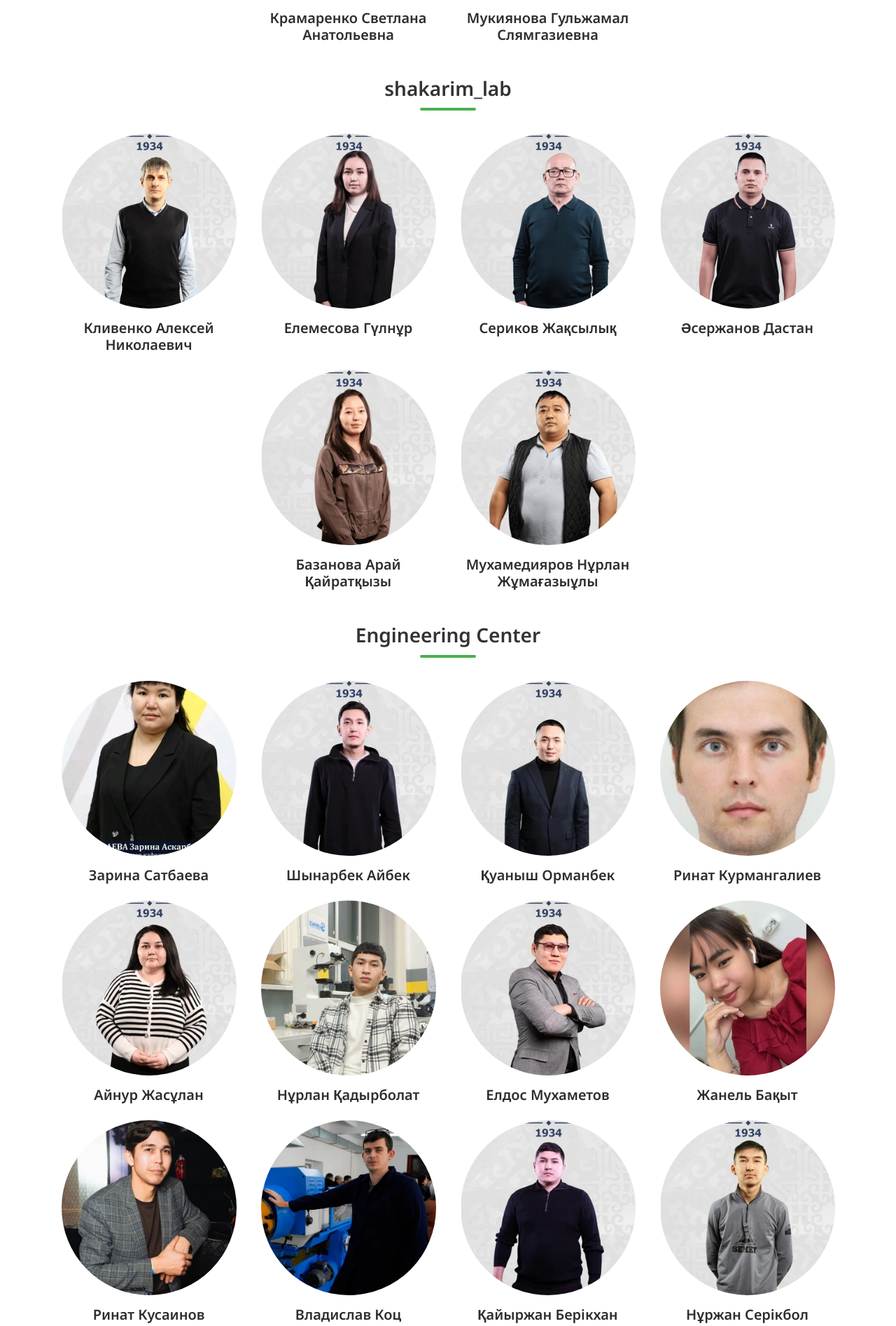
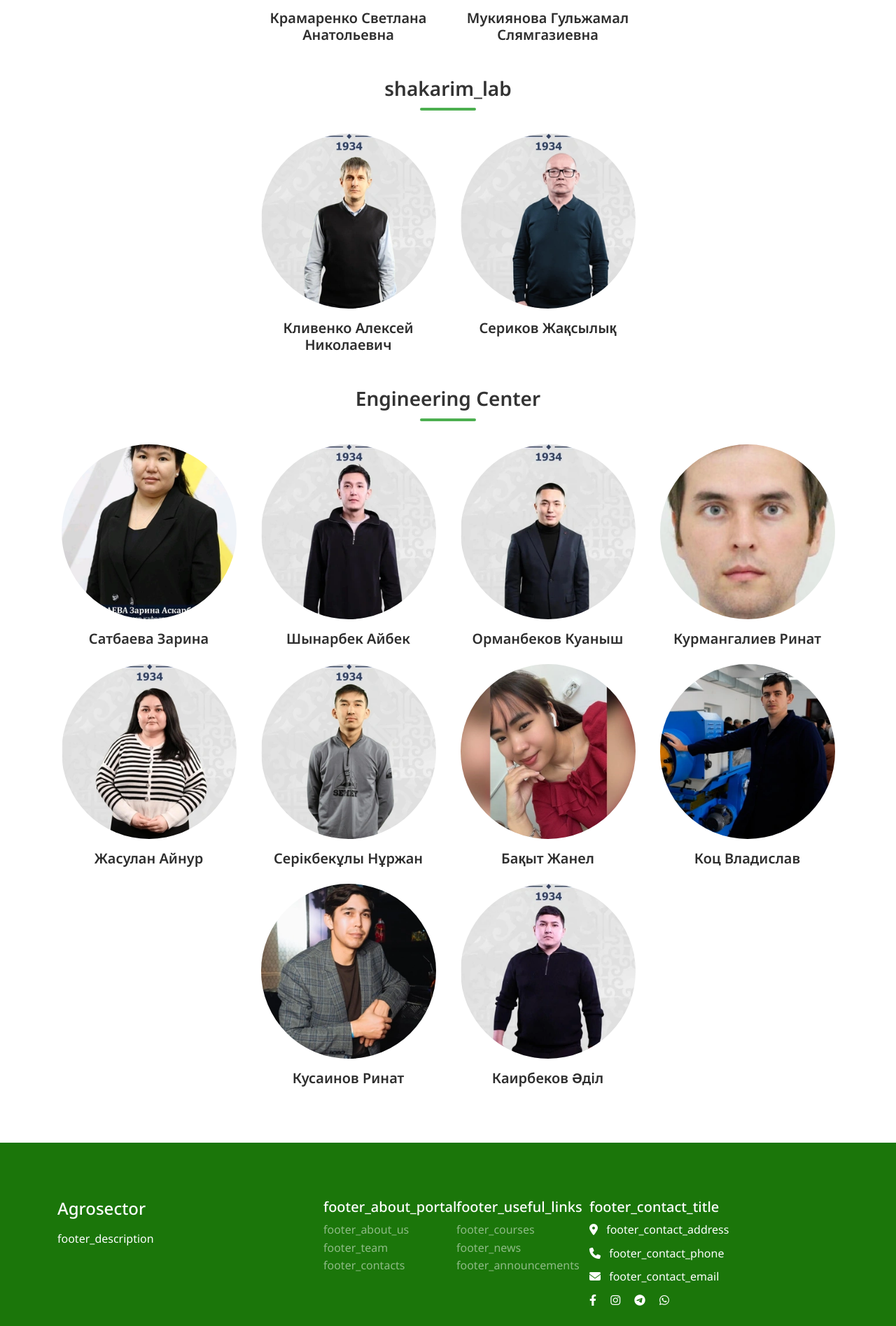
Before and after one commit to Nurtugang/agrohub, a Django app: page /team/ in a window 1280 px wide. Shown: the part 2275-4170 px from the top of the page at 70% size. Run offline with Django 4.2, Linux system fonts and the light colour scheme; some libraries are stand-ins or nearby versions.

Commit message:
Актуальный состав

```diff
--- a/main_app/templates/team.html
+++ b/main_app/templates/team.html
@@ -183,32 +183,8 @@
                 </div>
                 <div class="col-lg-3 col-md-6 col-sm-6">
                     <div class="text-center">
-                        <div class="circle-avatar mb-3" style="background-image: url('{% static 'images/team/shakarimlab/ShakarimLab2.webp' %}'); background-position: center; background-size: cover;"></div>
-                        <div class="circle-name">Елемесова Гүлнұр</div>
-                    </div>
-                </div>
-                <div class="col-lg-3 col-md-6 col-sm-6">
-                    <div class="text-center">
                         <div class="circle-avatar mb-3" style="background-image: url('{% static 'images/team/shakarimlab/ShakarimLab3.webp' %}'); background-position: center; background-size: cover;"></div>
                         <div class="circle-name">Сериков Жақсылық</div>
-                    </div>
-                </div>
-                <div class="col-lg-3 col-md-6 col-sm-6">
-                    <div class="text-center">
-                        <div class="circle-avatar mb-3" style="background-image: url('{% static 'images/team/shakarimlab/ShakarimLab4.webp' %}'); background-position: center; background-size: cover;"></div>
-                        <div class="circle-name">Әсержанов Дастан</div>
-                    </div>
-                </div>
-                <div class="col-lg-3 col-md-6 col-sm-6">
-                    <div class="text-center">
-                        <div class="circle-avatar mb-3" style="background-image: url('{% static 'images/team/shakarimlab/ShakarimLab5.webp' %}'); background-position: center; background-size: cover;"></div>
-                        <div class="circle-name">Базанова Арай Қайратқызы</div>
-                    </div>
-                </div>
-                <div class="col-lg-3 col-md-6 col-sm-6">
-                    <div class="text-center">
-                        <div class="circle-avatar mb-3" style="background-image: url('{% static 'images/team/shakarimlab/ShakarimLab6.webp' %}'); background-position: center; background-size: cover;"></div>
-                        <div class="circle-name">Мухамедияров Нұрлан Жұмағазыұлы</div>
                     </div>
                 </div>
             </div>
@@ -222,7 +198,7 @@
                 <div class="col-lg-3 col-md-6 col-sm-6">
                     <div class="text-center">
                         <div class="circle-avatar mb-3" style="background-image: url('{% static 'images/team/engineeringcenter/Engineeringcenter1.webp' %}'); background-position: center; background-size: cover;"></div>
-                        <div class="circle-name">Зарина Сатбаева</div>
+                        <div class="circle-name">Сатбаева Зарина</div>
                     </div>
                 </div>
                 <div class="col-lg-3 col-md-6 col-sm-6">
@@ -234,73 +210,49 @@
                 <div class="col-lg-3 col-md-6 col-sm-6">
                     <div class="text-center">
                         <div class="circle-avatar mb-3" style="background-image: url('{% static 'images/team/engineeringcenter/Engineeringcenter3.webp' %}'); background-position: center; background-size: cover;"></div>
-                        <div class="circle-name">Қуаныш Орманбек</div>
+                        <div class="circle-name">Орманбеков Куаныш</div>
                     </div>
                 </div>
                 <div class="col-lg-3 col-md-6 col-sm-6">
                     <div class="text-center">
                         <div class="circle-avatar mb-3" style="background-image: url('{% static 'images/team/engineeringcenter/Engineeringcenter4.webp' %}'); background-position: center; background-size: cover;"></div>
-                        <div class="circle-name">Ринат Курмангалиев</div>
+                        <div class="circle-name">Курмангалиев Ринат</div>
                     </div>
                 </div>
                 <div class="col-lg-3 col-md-6 col-sm-6">
                     <div class="text-center">
                         <div class="circle-avatar mb-3" style="background-image: url('{% static 'images/team/engineeringcenter/Engineeringcenter5.webp' %}'); background-position: center; background-size: cover;"></div>
-                        <div class="circle-name">Айнур Жасұлан</div>
+                        <div class="circle-name">Жасулан Айнур</div>
                     </div>
                 </div>
                 <div class="col-lg-3 col-md-6 col-sm-6">
                     <div class="text-center">
-                        <div class="circle-avatar mb-3" style="background-image: url('{% static 'images/team/engineeringcenter/Engineeringcenter6.webp' %}'); background-position: center; background-size: cover;"></div>
-                        <div class="circle-name">Нұрлан Қадырболат</div>
-                    </div>
-                </div>
-                <div class="col-lg-3 col-md-6 col-sm-6">
-                    <div class="text-center">
-                        <div class="circle-avatar mb-3" style="background-image: url('{% static 'images/team/engineeringcenter/Engineeringcenter7.webp' %}'); background-position: center; background-size: cover;"></div>
-                        <div class="circle-name">Елдос Мухаметов</div>
+                        <div class="circle-avatar mb-3" style="background-image: url('{% static 'images/team/engineeringcenter/Engineeringcenter12.webp' %}'); background-position: center; background-size: cover;"></div>
+                        <div class="circle-name">Серікбекұлы Нұржан</div>
                     </div>
                 </div>
                 <div class="col-lg-3 col-md-6 col-sm-6">
                     <div class="text-center">
                         <div class="circle-avatar mb-3" style="background-image: url('{% static 'images/team/engineeringcenter/Engineeringcenter8.webp' %}'); background-position: center; background-size: cover;"></div>
-                        <div class="circle-name">Жанель Бақыт</div>
+                        <div class="circle-name">Бақыт Жанел</div>
+                    </div>
+                </div>
+                <div class="col-lg-3 col-md-6 col-sm-6">
+                    <div class="text-center">
+                        <div class="circle-avatar mb-3" style="background-image: url('{% static 'images/team/engineeringcenter/Engineeringcenter10.webp' %}'); background-position: center; background-size: cover;"></div>
+                        <div class="circle-name">Коц Владислав</div>
                     </div>
                 </div>
                 <div class="col-lg-3 col-md-6 col-sm-6">
                     <div class="text-center">
                         <div class="circle-avatar mb-3" style="background-image: url('{% static 'images/team/engineeringcenter/Engineeringcenter9.webp' %}'); background-position: center; background-size: cover;"></div>
-                        <div class="circle-name">Ринат Кусаинов</div>
-                    </div>
-                </div>
-                <div class="col-lg-3 col-md-6 col-sm-6">
-                    <div class="text-center">
-                        <div class="circle-avatar mb-3" style="background-image: url('{% static 'images/team/engineeringcenter/Engineeringcenter10.webp' %}'); background-position: center; background-size: cover;"></div>
-                        <div class="circle-name">Владислав Коц</div>
+                        <div class="circle-name">Кусаинов Ринат</div>
                     </div>
                 </div>
                 <div class="col-lg-3 col-md-6 col-sm-6">
                     <div class="text-center">
                         <div class="circle-avatar mb-3" style="background-image: url('{% static 'images/team/engineeringcenter/Engineeringcenter11.webp' %}'); background-position: center; background-size: cover;"></div>
-                        <div class="circle-name">Қайыржан Берікхан</div>
-                    </div>
-                </div>
-                <div class="col-lg-3 col-md-6 col-sm-6">
-                    <div class="text-center">
-                        <div class="circle-avatar mb-3" style="background-image: url('{% static 'images/team/engineeringcenter/Engineeringcenter12.webp' %}'); background-position: center; background-size: cover;"></div>
-                        <div class="circle-name">Нұржан Серікбол</div>
-                    </div>
-                </div>
-                <div class="col-lg-3 col-md-6 col-sm-6">
-                    <div class="text-center">
-                        <div class="circle-avatar mb-3" style="background-image: url('{% static 'images/team/engineeringcenter/Engineeringcenter13.webp' %}'); background-position: center; background-size: cover;"></div>
-                        <div class="circle-name">Назира Мусатаева</div>
-                    </div>
-                </div>
-                <div class="col-lg-3 col-md-6 col-sm-6">
-                    <div class="text-center">
-                        <div class="circle-avatar mb-3" style="background-image: url('{% static 'images/team/engineeringcenter/Engineeringcenter14.webp' %}'); background-position: center; background-size: cover;"></div>
-                        <div class="circle-name">Айым Леонидова</div>
+                        <div class="circle-name">Каирбеков Әділ</div>
                     </div>
                 </div>
             </div>
```
